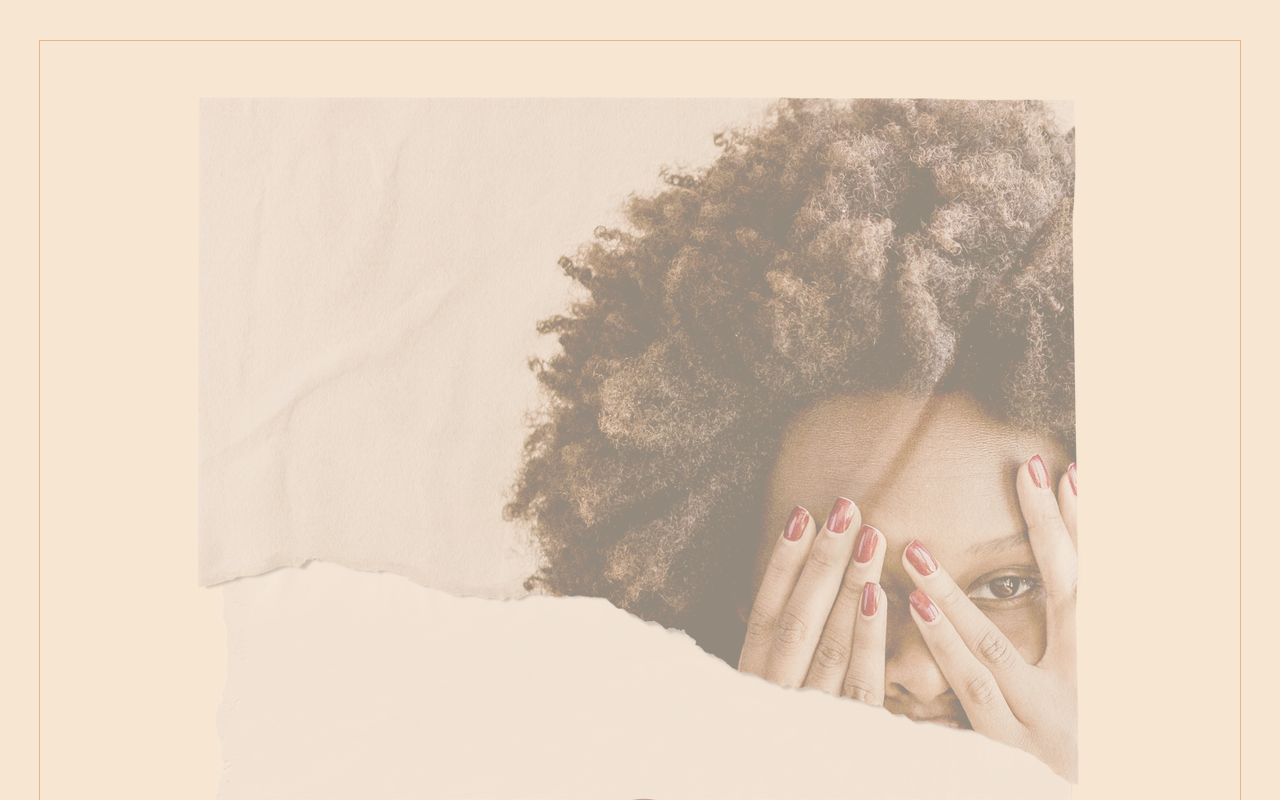
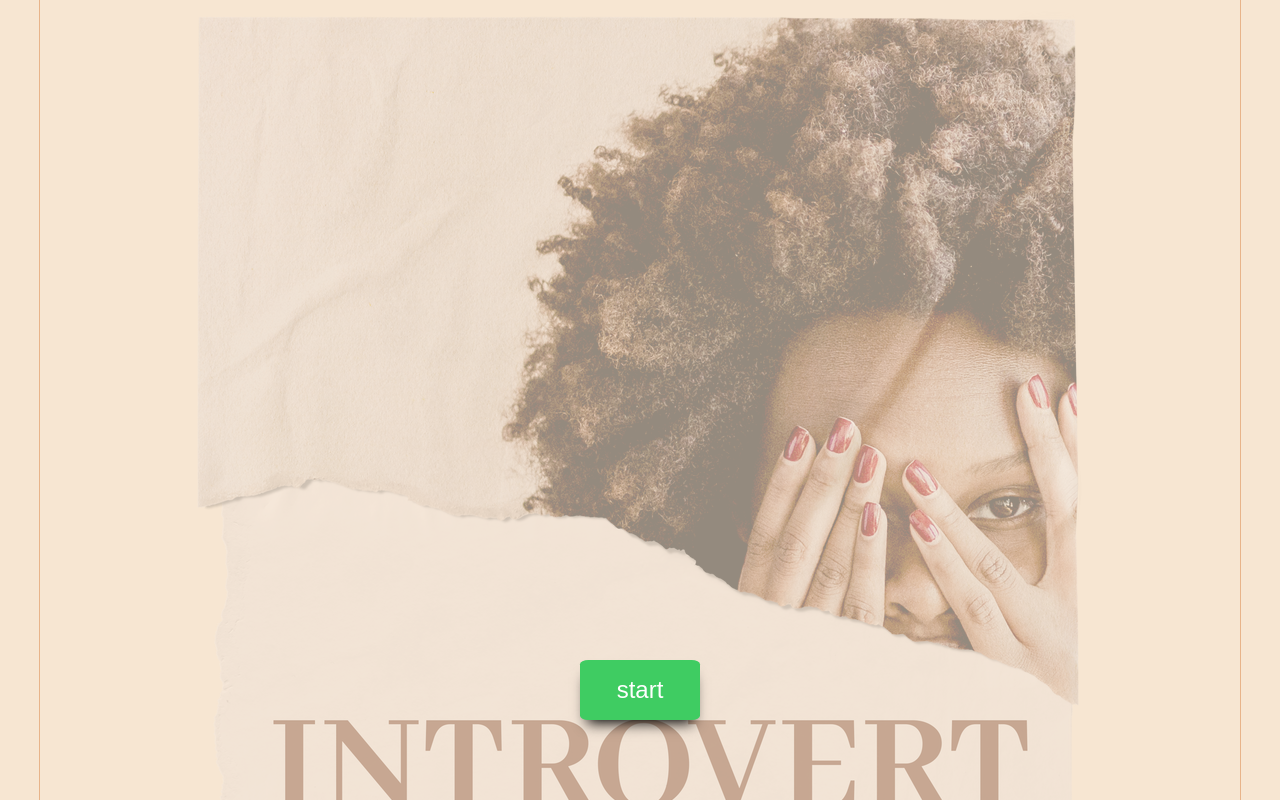
Before and after one commit to isabellebidou/personality, a React (Create React App) app in the folder frontend/: page / in a window 1280 px wide. Shown: the top 800 px of the page. Built offline with nearby package versions, Linux system fonts and the light colour scheme.

Commit message:
fixing start button position, changed css

```diff
--- a/frontend/src/App.js
+++ b/frontend/src/App.js
@@ -15,10 +15,10 @@ class App extends React.Component {
     selectedAnswers: [],
     messages: [],
     message: "",
-    index:0,
-    checked: false
+    index: 0,
+    checked: false,
   };
-// fetches the questions and the end messaged when the user clicks on start
+  // fetches the questions and the end messaged when the user clicks on start
   startTest = async () => {
     const data = await fetch("/data");
     const questions = await data.json();
@@ -28,22 +28,7 @@ class App extends React.Component {
     const messages = await data2.json();
     this.setState({ messages: messages });
   };
-  getMessage = async () => {
-    var message = "";
-    switch (true) {
-      case this.state.score <= 6:
-        message = this.state.messages.find((item) => item.id === 1);
-        break;
-      case this.state.score > 6 && this.state.score < 10:
-        message = this.state.messages.find((item) => item.id === 2);
-        break;
-      default:
-        message = this.state.messages.find((item) => item.id === 3);
-        break;
-    }
-    this.setState({ message: message });
-  };
-
+  // called when the user clicks on the next button
   toNextQuestion = async (index) => {
     //remove the next button
     this.setState({ checked: false });
@@ -61,15 +46,29 @@ class App extends React.Component {
       }
     }
   };
+  //once all the questions are answered the result message is selected according to the score
+  getMessage = async () => {
+    var message = "";
+    switch (true) {
+      case this.state.score <= 6:
+        message = this.state.messages.find((item) => item.id === 1);
+        break;
+      case this.state.score > 6 && this.state.score < 10:
+        message = this.state.messages.find((item) => item.id === 2);
+        break;
+      default:
+        message = this.state.messages.find((item) => item.id === 3);
+        break;
+    }
+    this.setState({ message: message });
+  };
   checkIfChecked = () => {
-    var checkboxes = document.getElementsByClassName('answer-checkbox');
-    console.log(checkboxes);
+    var checkboxes = document.getElementsByClassName("answer-checkbox");
     for (let index = 0; index < checkboxes.length; index++) {
       const checkbox = checkboxes[index];
-      if (checkbox.checked)
-      return true;
+      if (checkbox.checked) return true;
     }
-  }
+  };
   // called each time an answer is selected or deselected
   // a new selected answer is added to the list of selected answers
   // a previously selected answer is removed from the list if uchecked
@@ -80,7 +79,7 @@ class App extends React.Component {
       this.setState({ checked: true });
     } else if (!checked && this.state.selectedAnswers.includes(id)) {
       const index = this.state.selectedAnswers.indexOf(id);
-      this.setState({checked: this.checkIfChecked()});
+      this.setState({ checked: this.checkIfChecked() });
       if (index > -1) {
         //https://stackoverflow.com/questions/5767325/how-can-i-remove-a-specific-item-from-an-array
         this.state.selectedAnswers.splice(index, 1);
@@ -104,13 +103,13 @@ class App extends React.Component {
           </div>
         )}
         {!this.state.started && <Webimage />}
-        {!this.state.finished &&(
+        {!this.state.finished && (
           <Buttons
             onStart={this.startTest}
             onNext={this.toNextQuestion}
             started={this.state.started}
-            checked= {this.state.checked}
-            answeredQuestionIndex = {this.state.answeredQuestion}
+            checked={this.state.checked}
+            answeredQuestionIndex={this.state.answeredQuestion}
           />
         )}
       </div>
@@ -119,4 +118,5 @@ class App extends React.Component {
 }
 
 export default App;
+//react frontend and backend
 //https://www.youtube.com/watch?v=3isCTSUdXaQ
--- a/frontend/src/components/answer.js
+++ b/frontend/src/components/answer.js
@@ -5,13 +5,13 @@ import React, { useState } from "react";
 const Answer = (props) => {
   const [isChecked, setIsChecked] = useState(false);
   const handleCheck = (event) => {
+    //https://stackoverflow.com/a/72815049/1731667  set checkbox
     setIsChecked(event.target.checked);
     props.onAnswerCheck(props.weight, event.target.checked, props.id);
   };
 
-  //https://stackoverflow.com/a/72815049/1731667
   return (
-    <div>
+    <div className="answer-div">
       {" "}
       <input
         className="answer-checkbox"
--- a/frontend/src/components/answers.js
+++ b/frontend/src/components/answers.js
@@ -6,7 +6,7 @@ export default function Answers({ answers ,onAnswerCheck}) {
     return (
       <Answer
         answer={answer}
-        key = {answer.id}//https://stackoverflow.com/a/43892905/1731667
+        key = {answer.id}//https://stackoverflow.com/a/43892905/1731667 unique id
         onAnswerCheck = {onAnswerCheck}
         {...answer}
       />
--- a/frontend/src/components/buttons.js
+++ b/frontend/src/components/buttons.js
@@ -10,23 +10,17 @@ class Buttons extends React.Component {
   next = (event) => {
     this.setState({ answeredQuestion: this.state.answeredQuestion + 1 });
     this.props.onNext(this.state.answeredQuestion);
-    console.log(this.state.answeredQuestion);
+    //console.log(this.state.answeredQuestion);
   };
 
   render() {
-    var myDiv = null;
-    if (this.state.started === false) {
-      myDiv = (
-        <div>
-          <button id= 'start-button' started={this.started} onClick={this.start}>
-            start
-          </button>
-        </div>
-      );
-    } else {
-      myDiv = (
-
-        <div>
+    var myDiv = (
+        <div className="buttons-div">
+        {this.state.started === false &&
+        <button id= 'start-button' started={this.started} onClick={this.start}>
+          start
+        </button>
+        }
         {this.props.checked &&(
           <button id= 'next-button' answeredquestion={this.answeredQuestion} onClick={this.next}>
             next
@@ -34,7 +28,7 @@ class Buttons extends React.Component {
           )}
         </div>
       );
-    }
+
 
     return <div className="buttons">{myDiv}</div>;
   }
--- a/frontend/src/styles/Answer.css
+++ b/frontend/src/styles/Answer.css
@@ -1,4 +1,8 @@
-.answer{
+
+.answer-div{
+    padding-bottom: 1em;
+}
+.answer-checkbox{
     margin: 1em;
 }
 .answer-label{
--- a/frontend/src/styles/App.css
+++ b/frontend/src/styles/App.css
@@ -1,17 +1,17 @@
 
 body{
   color: goldenrod;
-  position: absolute;
+  position: fixed;
   height: 100%;
   width: 100%;
   z-index: 1;
-  top: 5%;
+  top: -5%;
 }
 .App {
   text-align: center;
   position: relative;
   z-index: 2;
-  top: 5%;
+  bottom: 5%;
 }
 
 .App-logo {
--- a/frontend/src/styles/Buttons.css
+++ b/frontend/src/styles/Buttons.css
@@ -23,6 +23,12 @@ button:active{
     -webkit-box-shadow: 0px 5px 6px -7px #000000, 2px 2px 7px 2px rgba(37, 36, 36, 0);
     box-shadow: 0px 15px 6px -7px #000000, 2px 2px 7px 2px rgba(29, 28, 28, 0);
 }
+.buttons-div {
+    position:fixed;
+    width:30%;
+    bottom:10%;
+    left:35%;
+}
 @media screen {
     button{
         position: relative;
--- a/frontend/src/styles/Question.css
+++ b/frontend/src/styles/Question.css
@@ -1,5 +1,4 @@
 .question{
     color: goldenrod;
 
-
 }
--- a/frontend/src/styles/Result.css
+++ b/frontend/src/styles/Result.css
@@ -1,28 +1,24 @@
 .content{
-    margin: 100px;
+    margin: 10px;
     padding:100px;
     border-color: black;
-
-
 }
 .message{
-
     font-size: x-large;
-    margin: 100px;
-
-
+    padding: 100px;
+    border: 1px dotted chocolate;
 }
 .score {
     margin: 100px;
     font-size: x-large;
 }
-@media screen {
+@media screen and (max-width: 600px) {
     .content{
         margin: 10px;
         padding:10px;
-        border-color: black;
-
-
+    }
+    .message{
+        padding: 10px;
     }
 
 }
--- a/frontend/src/styles/Webimage.css
+++ b/frontend/src/styles/Webimage.css
@@ -1,10 +1,9 @@
 #Webimage-start-image{
-    position: relative;
     opacity: 0.4;
     display:  block;
     border: 1px solid chocolate;
     margin: 0 auto;
-    top: 0px;
+    bottom: 0px;
 
 }
 #Webimage-start-image-label{
```
Also changed, not shown: 2 other files (tests, documents, lock files or other folders).
